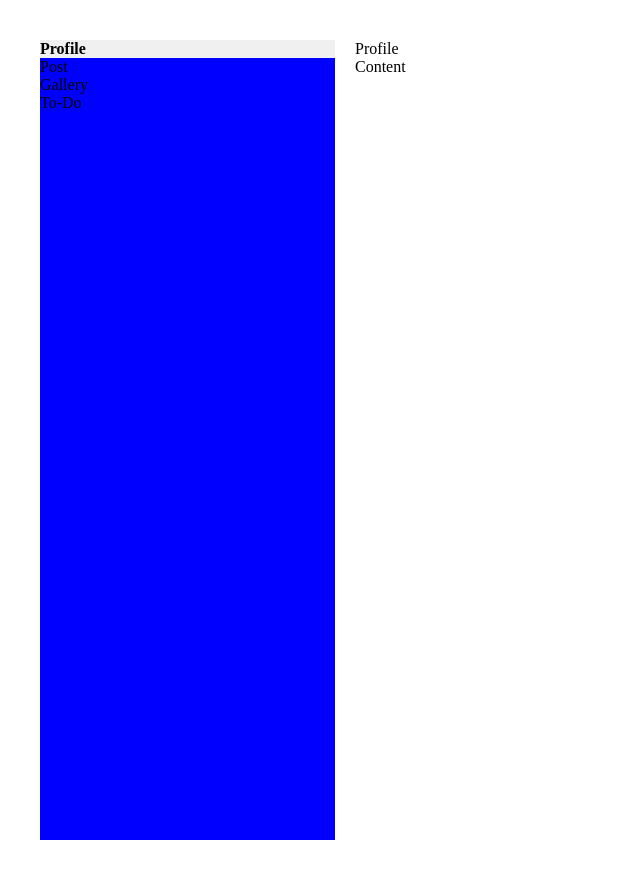
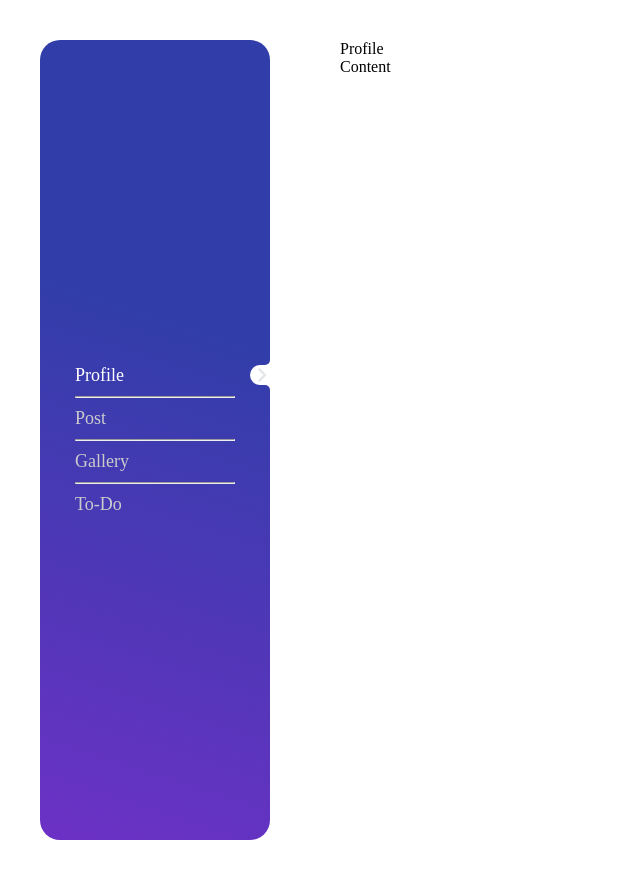
Before and after one commit to Kirti1402/profile-connect-application, a React (Create React App) app: page /profile in a window 1280 px wide. Shown: the whole page, without its empty margins (0-640 px from the left). Built offline with nearby package versions, Linux system fonts and the light colour scheme; no server answers.

Commit message:
style: side navbar styling

```diff
--- a/package.json
+++ b/package.json
@@ -3,6 +3,9 @@
   "version": "0.1.0",
   "private": true,
   "dependencies": {
+    "@fortawesome/fontawesome-svg-core": "^6.4.0",
+    "@fortawesome/free-solid-svg-icons": "^6.4.0",
+    "@fortawesome/react-fontawesome": "^0.2.0",
     "@testing-library/jest-dom": "^5.17.0",
     "@testing-library/react": "^13.4.0",
     "@testing-library/user-event": "^13.5.0",
--- a/src/Component/Navbar/Navbar.js
+++ b/src/Component/Navbar/Navbar.js
@@ -1,6 +1,10 @@
 import React, { useContext } from "react";
+import { FontAwesomeIcon } from '@fortawesome/react-fontawesome';
+import { faAngleRight } from '@fortawesome/free-solid-svg-icons';
+
 import { useNavigate } from "react-router-dom";
 import { UserProfileContext } from "../../Context/UserProfileContext";
+
 
 export const Navbar = () => {
   const navigate = useNavigate();
@@ -13,18 +17,28 @@ export const Navbar = () => {
       <ul className="nav-list">
         <li
           className={`nav-list-item ${
-            activeItem === "Profile" ? "active" : ""
+            activeItem === "Profile" ? "active " : ""
           }`}
           onClick={() => handleItemClick("Profile")}
         >
           Profile
+          {activeItem === 'Profile' && (
+          <span className="cursoranimation">   <FontAwesomeIcon icon={faAngleRight} style={{ color: '#e2e5e9' }} /></span>
+        )}
+
         </li>
+        <hr/>
         <li
           className={`nav-list-item ${activeItem === "Post" ? "active" : ""}`}
           onClick={() => handleItemClick("Post")}
         >
           Post
+          {activeItem === 'Post' && (
+          <span className="cursoranimation">   <FontAwesomeIcon icon={faAngleRight} style={{ color: '#e2e5e9' }} /></span>
+        )}
+
         </li>
+        <hr/>
         <li
           className={`nav-list-item ${
             activeItem === "Gallery" ? "active" : ""
@@ -32,12 +46,19 @@ export const Navbar = () => {
           onClick={() => handleItemClick("Gallery")}
         >
           Gallery
+          {activeItem === 'Gallery' && (
+          <span className="cursoranimation">   <FontAwesomeIcon icon={faAngleRight} style={{ color: '#e2e5e9' }} /></span>
+        )}
         </li>
+        <hr/>
         <li
           className={`nav-list-item ${activeItem === "ToDo" ? "active" : ""}`}
           onClick={() => handleItemClick("ToDo")}
         >
           To-Do
+          {activeItem === 'ToDo' && (
+          <span className="cursoranimation">   <FontAwesomeIcon icon={faAngleRight} style={{ color: '#e2e5e9' }} /></span>
+        )}
         </li>
       </ul>
     </nav>
--- a/src/Pages/Home/HomeStyle.css
+++ b/src/Pages/Home/HomeStyle.css
@@ -1,20 +1,75 @@
-.container{
-    margin:40px;
+.container {
+  margin: 40px;
   display: grid;
   grid-template-columns: 1fr 3fr;
-    gap: 20px;
   height: 100vh;
 }
-.side-navbar{
-    background-color: blue;
+.side-navbar {
+    background: rgb(49,62,169);
+    background: linear-gradient(198deg, rgba(49,62,169,1) 35%, rgba(108,49,197,1) 100%);
+  display: flex;
+  flex-direction: column;
+  align-items: center;
+  justify-content: center;
+  width: 230px;
+  border-radius: 20px;
 }
-.nav-list{
+.nav-list {
+  position: relative;
+  padding: 35px;
+  width: 100%;
   list-style: none;
+}
+
+.nav-list > * {
+  margin: 10px 0;
+}
+.nav-list hr {
+  width: 100%;
+  color: #cbcbcd;
+}
+.nav-list-item {
+    color: #cbcbcd;
+  font-size: 18px;
   cursor: pointer;
 }
 
 .nav-list-item.active {
-    background-color: #f0f0f0;
-    font-weight: bold;
+  color: #fff;
   cursor: default;
 }
+
+.cursoranimation {
+  position: absolute;
+  padding: 1px 6px;
+  width: 20px;
+  height: 20px;
+  border-radius: 15px 0 0 15px;
+  background-color: #fff;
+  right: 0;
+}
+
+.cursoranimation::before {
+  content: "";
+  width: 10px;
+  height: 10px;
+  position: absolute;
+  background-color: transparent;
+  right: 0;
+  bottom: 100%;
+  border-bottom-right-radius: 5px;
+  box-shadow: 4px 5px 0 0;
+  color: #fff;
+}
+.cursoranimation::after {
+  content: "";
+  width: 10px;
+  height: 10px;
+  position: absolute;
+  background-color: transparent;
+  top: 100%;
+  right: 0;
+  border-top-right-radius: 5px;
+  box-shadow: 5px -4px 0 0;
+  color: #fff;
+}
--- a/src/Pages/Landing/LandingStyle.css
+++ b/src/Pages/Landing/LandingStyle.css
@@ -78,7 +78,7 @@
     margin-left:10px;
 }
 
-hr {
+.user-list hr {
     margin: 10px 20px;
 }
 .user-info:hover {
```
Also changed, not shown: 1 other file (tests, documents, lock files or other folders). Lines whose indentation alone changed are shown as unchanged.
